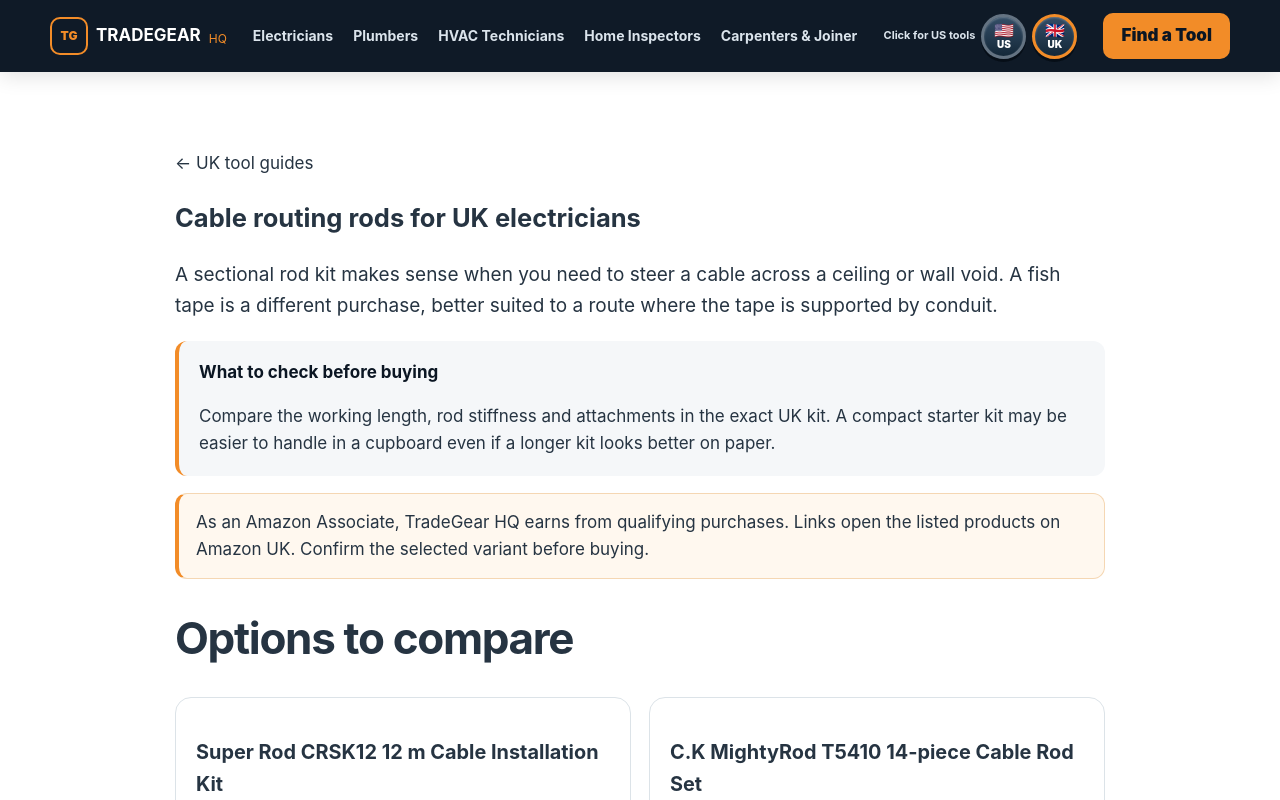
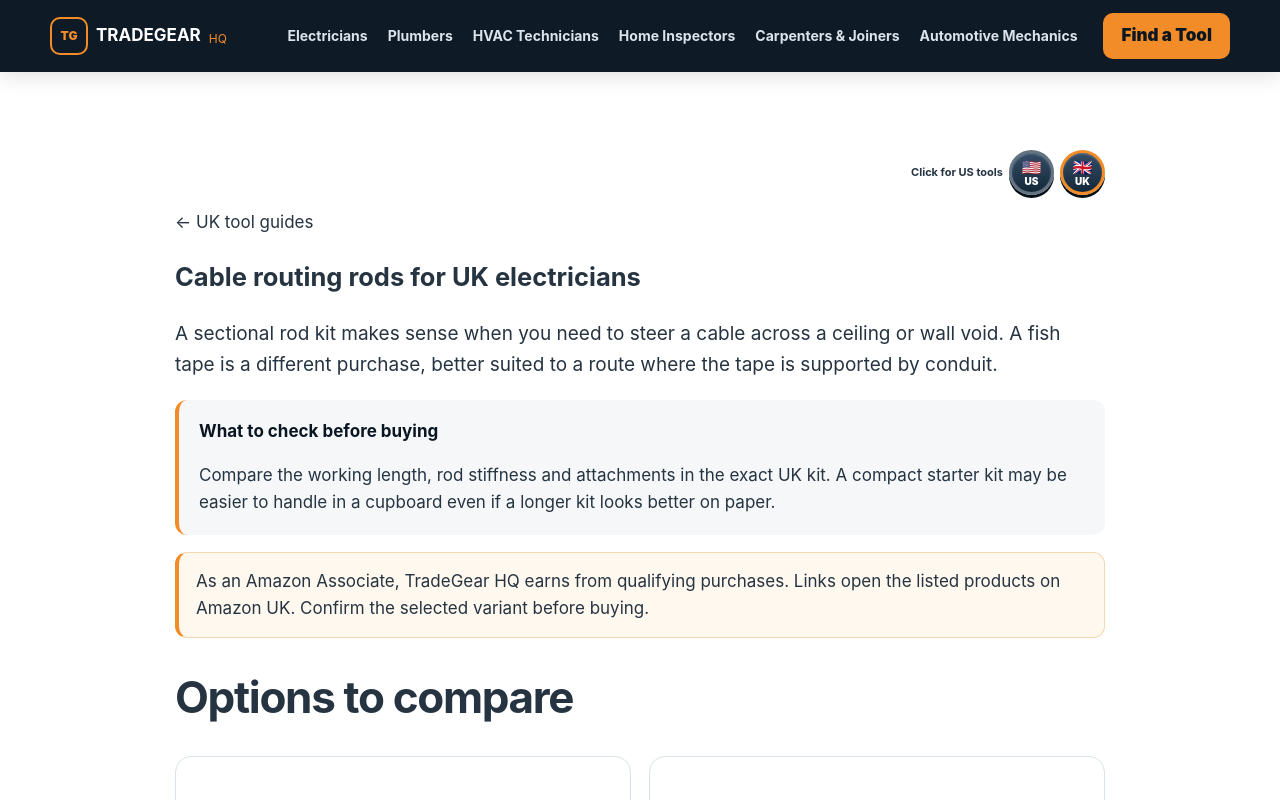
Before and after one commit to robbie400/tradegear-hq, a Next.js app: page /uk/cable-routing-rods in a window 1280 px wide. Shown: the top 800 px of the page. Built offline with nearby package versions, Linux system fonts and the light colour scheme; no server answers.

Commit message:
Show US and UK switch only on paired buying guides

```diff
--- a/app/[trade]/[slug]/page.tsx
+++ b/app/[trade]/[slug]/page.tsx
@@ -1,3 +1,4 @@
+import { MarketSwitch } from "@/components/MarketSwitch";
 import {indexingPriorityCanonicalPath} from '@/lib/indexing-priority';
 import {AutomotiveGuide} from '@/components/Automotive';
 import {carpenterFinal25Categories} from '@/lib/carpenter-final25';
@@ -91,6 +92,7 @@ export default async function Guide({
       </section>
       <section className="section">
         <div className="shell guideShell">
+          <MarketSwitch />
           <EditorialByline date={trade === "carpenters" ? (carpenterFinal25Categories.some(c=>c.slug===slug) ? "2026-10-14" : "2026-10-13") : undefined} />
           {buyingNote && (
             <section className="verdictBox guideBuyingNote" aria-labelledby="buying-note-heading">
--- a/app/uk/[slug]/page.tsx
+++ b/app/uk/[slug]/page.tsx
@@ -1,3 +1,4 @@
+import { MarketSwitch } from "@/components/MarketSwitch";
 import type {Metadata} from "next";
 import {notFound} from "next/navigation";
 import Link from "@/components/SiteLink";
@@ -15,6 +16,7 @@ export default async function UKGuide({params}:Props){
   const g=ukGuides.find(x=>x.slug===slug);
   if(!g) notFound();
   return <article lang="en-GB" className="section"><div className="shell guideShell">
+    <MarketSwitch />
     <Link href="/uk">← UK tool guides</Link>
     <h1>{g.title}</h1><p className="leadCopy">{g.intro}</p>
     <div className="verdictBox"><b>What to check before buying</b><p>{g.note}</p></div>
--- a/components/Header.tsx
+++ b/components/Header.tsx
@@ -1,5 +1,3 @@
-import styles from "./MarketSwitch.module.css";
 import Link from "@/components/SiteLink";
-import { MarketSwitch } from "./MarketSwitch";
 import { hubs } from "@/lib/data";
-export function Header(){return <header className={`header ${styles.header}`}><div className="shell headerInner"><Link href="/" className="brand"><span className="mark">TG</span><b>TRADEGEAR</b><i>HQ</i></Link><nav>{hubs.map(h=><Link key={h.slug} href={`/${h.slug}/`}>{h.name}</Link>)}</nav><MarketSwitch/><Link className="headerCta" href="/#trades">Find a Tool</Link></div></header>}
+export function Header(){return <header className="header"><div className="shell headerInner"><Link href="/" className="brand"><span className="mark">TG</span><b>TRADEGEAR</b><i>HQ</i></Link><nav>{hubs.map(h=><Link key={h.slug} href={`/${h.slug}/`}>{h.name}</Link>)}</nav><Link className="headerCta" href="/#trades">Find a Tool</Link></div></header>}
--- a/components/MarketSwitch.module.css
+++ b/components/MarketSwitch.module.css
@@ -1,10 +1,7 @@
-.switch{display:flex;align-items:center;gap:6px;margin-left:auto;white-space:nowrap}
-.hint{color:#dbe4ec;font-size:11px;font-weight:750}
+.switch{display:flex;align-items:center;gap:6px;justify-content:flex-end;margin:0 0 14px;white-space:nowrap}
+.hint{color:#263442;font-size:11px;font-weight:750}
 .button{display:grid;place-content:center;text-align:center;line-height:1.05;width:45px;height:45px;border-radius:50%;border:3px solid #647382;background:linear-gradient(#344e67,#142839);box-shadow:0 3px 0 #060e17,inset 0 1px 2px #ffffff40;color:#fff;font-size:10px;font-weight:900}
 .button span{font-size:16px}
 .button[aria-current],.button:hover{border-color:#f28c28}
 .button:active{transform:translateY(2px);box-shadow:0 1px 0 #060e17}
-.button:focus-visible{outline:2px solid white;outline-offset:2px}
-@media(max-width:1200px){.header nav{display:none}}
-@media(max-width:520px){.hint{display:none}}
-@media(max-width:390px){.header :global(.headerCta){display:none}}
+.button:focus-visible{outline:2px solid #263442;outline-offset:2px}
--- a/components/MarketSwitch.tsx
+++ b/components/MarketSwitch.tsx
@@ -6,10 +6,14 @@ import styles from "./MarketSwitch.module.css";
 export function MarketSwitch(){
   const path=usePathname();
   const uk=path==="/uk" || path.startsWith("/uk/");
-  const counterpart=path==="/electricians/best-clamp-meters-for-electricians" ? "/uk/clamp-meters"
-    : path==="/electricians/best-fish-tapes-for-electricians" ? "/uk/cable-routing-rods" : "/uk";
-  const us=path==="/uk/clamp-meters" ? "/electricians/best-clamp-meters-for-electricians"
-    : path==="/uk/cable-routing-rods" ? "/electricians/best-fish-tapes-for-electricians" : "/";
+  const pairs = [
+    ["/electricians/best-clamp-meters-for-electricians", "/uk/clamp-meters"],
+    ["/electricians/best-fish-tapes-for-electricians", "/uk/cable-routing-rods"],
+    ["/plumbers/best-tubing-cutters-for-plumbers", "/uk/copper-pipe-cutters"],
+  ];
+  const pair = pairs.find(([us, uk]) => path === us || path === uk);
+  if (!pair) return null;
+  const [us, counterpart] = pair;
   return <div className={styles.switch} role="group" aria-label="Tool marketplace">
     <span className={styles.hint}>Click for {uk ? "US" : "UK"} tools</span>
     <Link href={us} className={styles.button} aria-label="US tools" aria-current={!uk ? "true" : undefined}><span aria-hidden="true">🇺🇸</span> US</Link>
```
